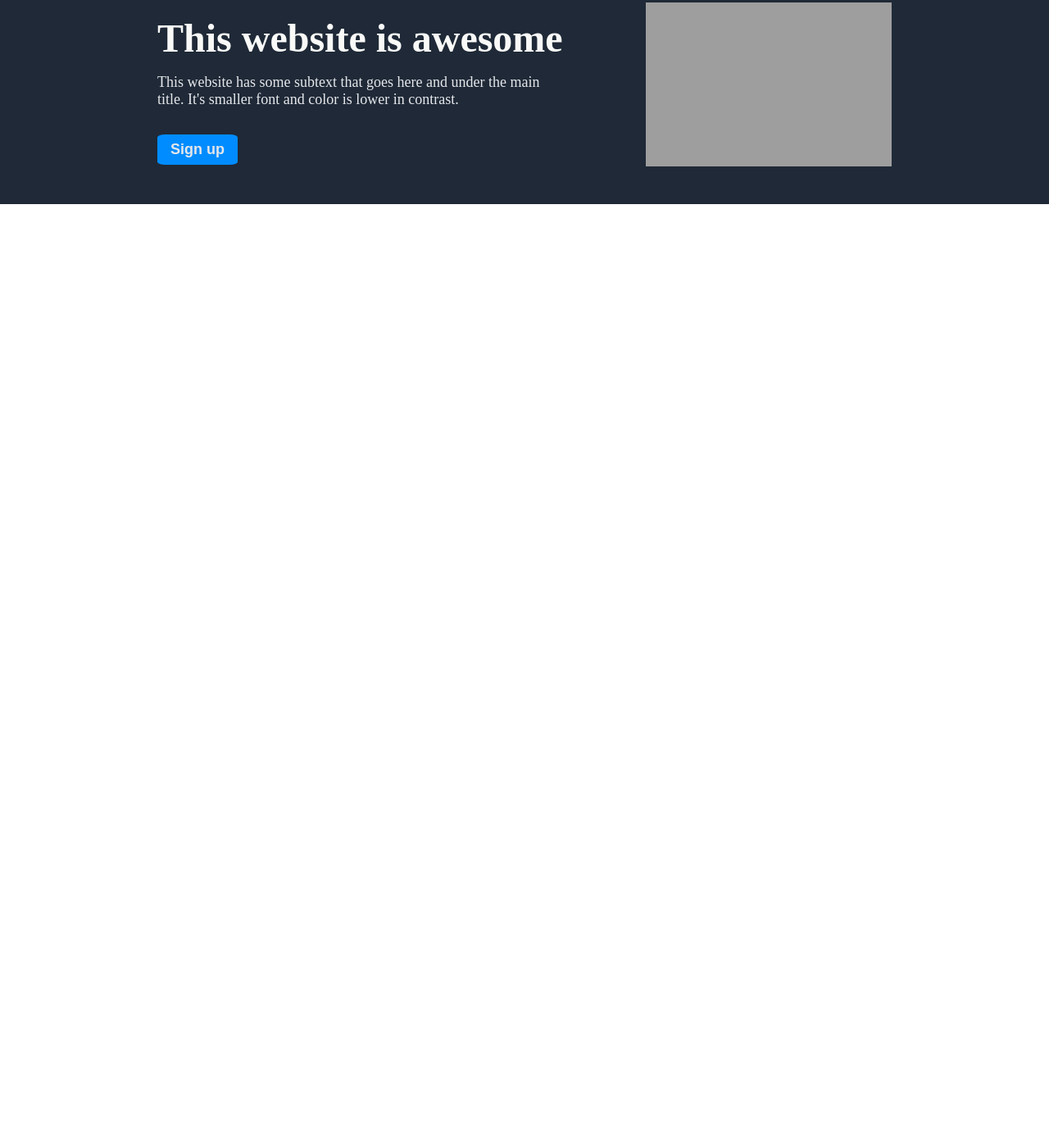
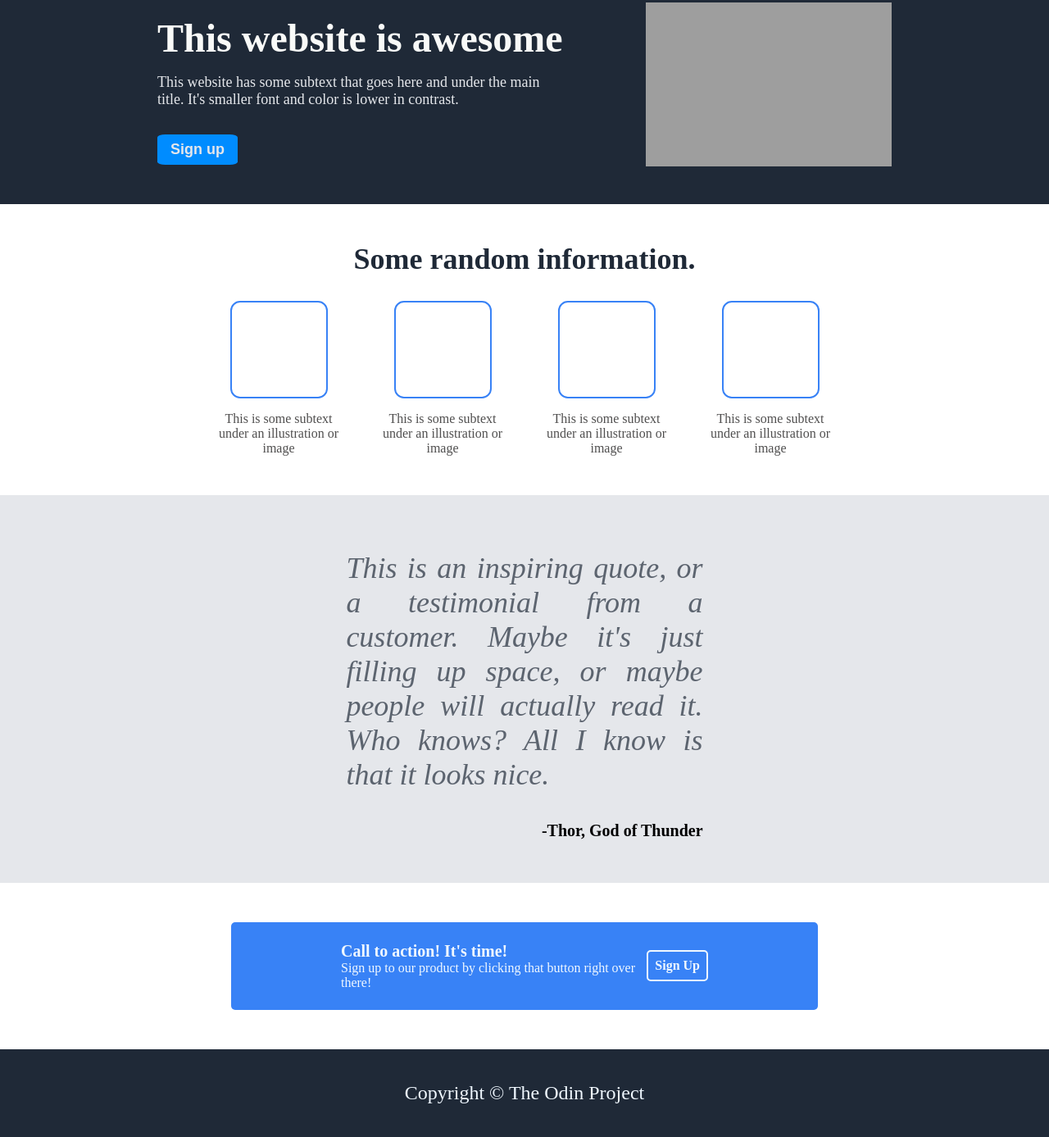
Before and after one commit to Backbiter99/landing-page, a plain HTML site: page index.html in a window 1280 px wide. Shown: the part 120-1507 px from the top of the page at 82% size. Before the commit the page ends 800 px from the top, so only its background shows below. Drawn offline with Linux system fonts and the light colour scheme; grey boxes are pictures that could not be loaded.

Commit message:
modified index.html and style.css Added main and footer content and styles

```diff
--- a/index.html
+++ b/index.html
@@ -28,11 +28,54 @@
           <button>Sign up</button>
         </div>
         <div class="media">
-            <img src="http://unsplash.it/300/200" alt="Placeholder">
+          <img src="http://unsplash.it/300/200" alt="Placeholder" />
         </div>
       </div>
     </header>
-    <main></main>
-    <footer></footer>
+    <main>
+      <section>
+        <h2>Some random information.</h2>
+        <div class="box-group">
+          <div class="illustration">
+            <div class="box"></div>
+            <p>This is some subtext under an illustration or image</p>
+          </div>
+          <div class="illustration">
+            <div class="box"></div>
+            <p>This is some subtext under an illustration or image</p>
+          </div>
+          <div class="illustration">
+            <div class="box"></div>
+            <p>This is some subtext under an illustration or image</p>
+          </div>
+          <div class="illustration">
+            <div class="box"></div>
+            <p>This is some subtext under an illustration or image</p>
+          </div>
+        </div>
+      </section>
+      <section class="quote-section">
+        <p class="quote">
+          This is an inspiring quote, or a testimonial from a customer. Maybe
+          it's just filling up space, or maybe people will actually read it. Who
+          knows? All I know is that it looks nice.
+        </p>
+        <p class="quotemaster">-Thor, God of Thunder</p>
+      </section>
+      <section>
+        <div class="blue-box">
+          <div class="blue-box-content">
+            <p class="call">Call to action! It's time!</p>
+            <p>
+              Sign up to our product by clicking that button right over there!
+            </p>
+          </div>
+          <div class="blue-button">Sign Up</div>
+        </div>
+      </section>
+    </main>
+    <footer>
+        <p>Copyright &copy; The Odin Project</p>
+    </footer>
   </body>
 </html>
--- a/style.css
+++ b/style.css
@@ -1,6 +1,7 @@
 body {
   margin: 0;
   padding: 0;
+  height: 100vh;
 }
 
 header,
@@ -78,7 +79,96 @@ h1 {
   margin: 16px 0;
 }
 
-/* Main */
+/* Main  Styles*/
 
+section {
+  padding: 16px 15% 32px;
+}
 
-/* Footer */
+section h2 {
+    text-align: center;
+    font-size: 36px;
+    font-weight: bolder;
+    color: #1f2937;
+}
+
+.box-group {
+  display: flex;
+  justify-content: center;
+  gap: 50px;
+}
+
+.illustration {
+  width: 150px;
+  display: flex;
+  flex-direction: column;
+  align-items: center;
+}
+
+.illustration p {
+  text-align: center;
+  color: #504f4f;
+}
+
+.box {
+  width: 115px;
+  height: 115px;
+  border: 2px solid #3882f6;
+  border-radius: 10%;
+}
+
+.quote-section {
+    padding: 32px 33%;
+    background-color: #e5e7eb;
+}
+
+.quote {
+    font-size: 36px;
+    font-style: italic;
+    text-align: justify;
+    color: #1f2937b0;
+}
+
+.quotemaster {
+    text-align: end;
+    font-weight: bolder;
+    font-size: 20px;
+}
+
+.blue-box {
+    margin: 32px 10% 16px;
+    padding: 24px 15%;
+    background-color: #3882f6;
+    border-radius: 5px;
+    display: flex;
+    justify-content: space-between;
+    align-items: center;
+    color: aliceblue;
+}
+
+.blue-box-content p{
+    margin: 0;
+}
+
+.call {
+    font-size: 20px;
+    font-weight: bold;
+}
+
+.blue-button {
+    border: 2px solid aliceblue;
+    padding: 8px;
+    border-radius: 5px;
+    font-weight: bold;
+    display: flex;
+    flex-shrink: 0;
+    flex-wrap: nowrap;
+}
+
+/* Footer Styles*/
+footer{
+    padding: 16px;
+    color: aliceblue;
+    font-size: 24px;
+    text-align: center;
+}
```
Lines whose indentation alone changed are shown as unchanged.
